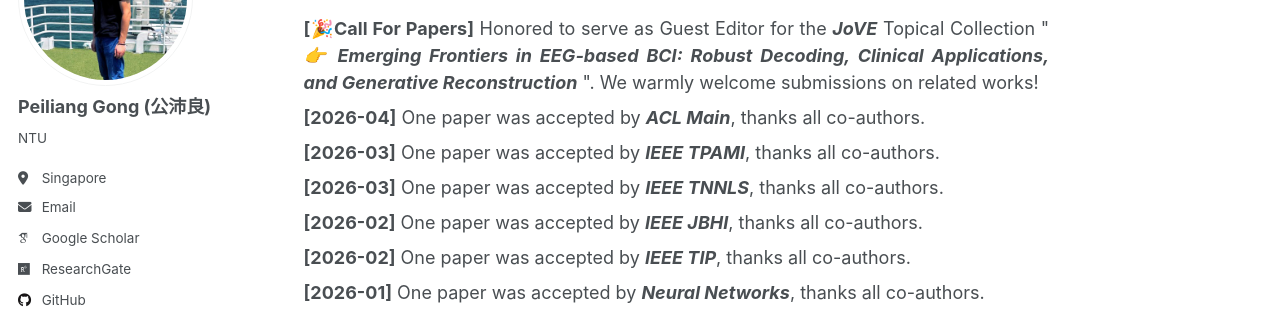
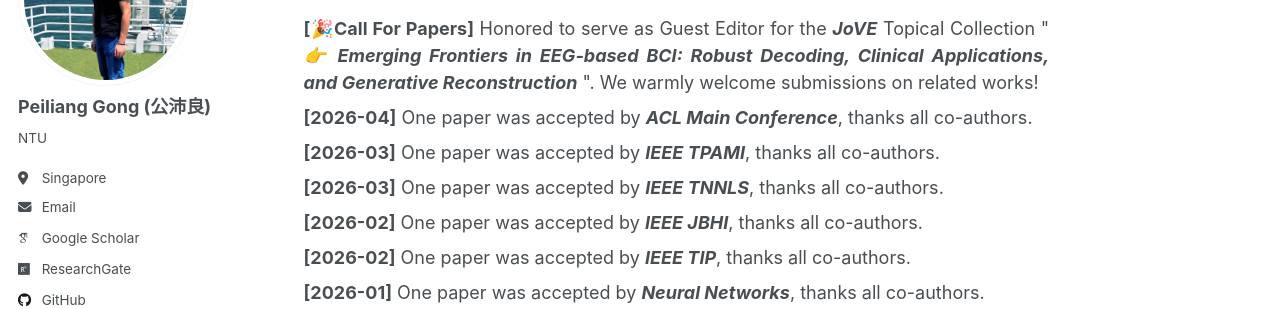
Before and after one commit to Tokenmw/Tokenmw.github.io, a Jekyll site: the page built from _pages/news.md, in a window 1280 px wide and 1210 px high. Shown: the part 188-497 px from the top of the window. Built offline with Jekyll 4.4.1, drawn with Linux system fonts in a browser that asks for light colours; some web fonts are replaced; our own code applies the rules of GitHub Pages for plain Markdown files.

Commit message:
Update news.md

```diff
--- a/_pages/news.md
+++ b/_pages/news.md
@@ -9,7 +9,7 @@
     <b><i>👉 Emerging Frontiers in EEG-based BCI: Robust Decoding, Clinical Applications, and Generative Reconstruction</i></b>
   </a>". We warmly welcome submissions on related works!
   </li>
-  <li style="margin-bottom: 8px;"><b>[2026-04]</b> One paper was accepted by <b><i>ACL Main</i></b>, thanks all co-authors.</li>
+  <li style="margin-bottom: 8px;"><b>[2026-04]</b> One paper was accepted by <b><i>ACL Main Conference</i></b>, thanks all co-authors.</li>
   <li style="margin-bottom: 8px;"><b>[2026-03]</b> One paper was accepted by <b><i>IEEE TPAMI</i></b>, thanks all co-authors.</li>
   <li style="margin-bottom: 8px;"><b>[2026-03]</b> One paper was accepted by <b><i>IEEE TNNLS</i></b>, thanks all co-authors.</li>
   <li style="margin-bottom: 8px;"><b>[2026-02]</b> One paper was accepted by <b><i>IEEE JBHI</i></b>, thanks all co-authors.</li>
```
